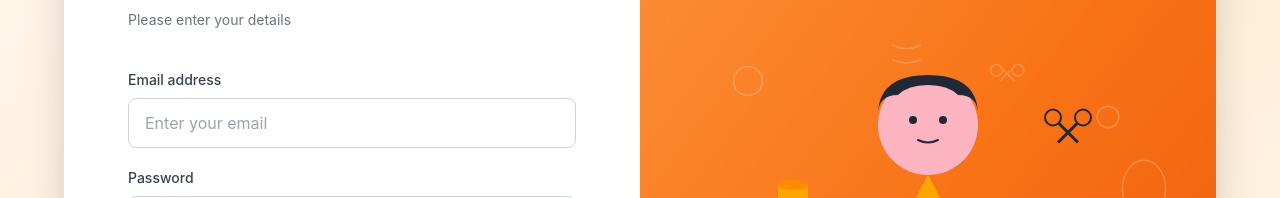
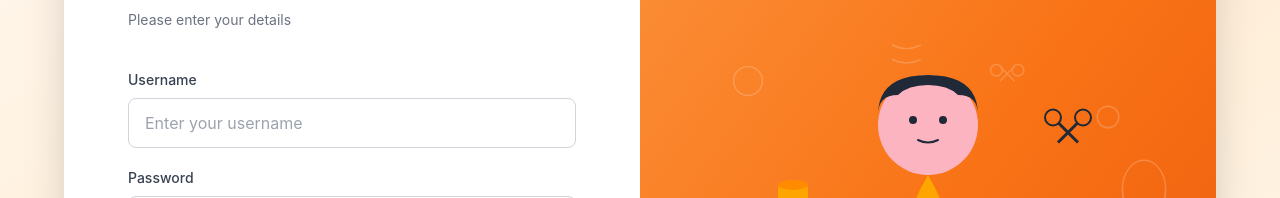
Before and after one commit to ritzsanchala2607/Smart-Stitch-Frontend, a React (Create React App) app: page / in a window 1280 px wide. Shown: the part 175-373 px from the top of the page. Built offline with nearby package versions, Linux system fonts and the light colour scheme.

Commit message:
Integrate api with login page

```diff
--- a/src/components/Login.jsx
+++ b/src/components/Login.jsx
@@ -4,6 +4,7 @@ import { motion } from 'framer-motion';
 import { Eye, EyeOff } from 'lucide-react';
 import GoogleAuthButton from './GoogleAuthButton';
 import ForgotPasswordModal from './ForgotPasswordModal';
+import {API_URL} from '../config';
 
 /**
  * Login Component
@@ -24,7 +25,7 @@ import ForgotPasswordModal from './ForgotPasswordModal';
  */
 function Login({ onSwitchToSignup }) {
   const [formData, setFormData] = useState({
-    email: '',
+    username: '',
     password: '',
     role: 'Customer',
   });
@@ -40,10 +41,10 @@ function Login({ onSwitchToSignup }) {
   const validateForm = () => {
     const newErrors = {};
 
-    if (!formData.email) {
-      newErrors.email = 'Email is required';
-    } else if (!/^[^\s@]+@[^\s@]+\.[^\s@]+$/.test(formData.email)) {
-      newErrors.email = 'Please enter a valid email';
+    if (!formData.username) {
+      newErrors.username = 'Username is required';
+    } else if (formData.username.length < 3) {
+      newErrors.username = 'Username must be at least 3 characters';
     }
 
     if (!formData.password) {
@@ -58,35 +59,48 @@ function Login({ onSwitchToSignup }) {
 
   // Handle form submission
   const handleSubmit = async (e) => {
-    e.preventDefault();
+  e.preventDefault();
 
-    if (!validateForm()) return;
+  if (!validateForm()) return;
 
-    setIsLoading(true);
+  setIsLoading(true);
 
-    // TODO: Backend Integration
-    // Replace this with actual API call
-    // Example:
-    // const response = await fetch('/api/auth/login', {
-    //   method: 'POST',
-    //   headers: { 'Content-Type': 'application/json' },
-    //   body: JSON.stringify(formData),
-    // });
-    // const data = await response.json();
-    // if (response.ok) {
-    //   localStorage.setItem('token', data.token);
-    //   // Redirect based on role
-    // } else {
-    //   setErrors({ submit: data.message });
-    // }
+  try {
+    const response = await fetch(`${API_URL}/auth/login`, {
+      method: 'POST',
+      headers: {
+        'Content-Type': 'application/json',
+      },
+      body: JSON.stringify(formData),
+    });
 
-    // Simulated delay
-    setTimeout(() => {
-      console.log('Login attempt:', formData);
+    const data = await response.json();
+
+    if (!response.ok) {
+      setErrors({ submit: data.message || "Invalid username or password" });
       setIsLoading(false);
-      setShowSuccessModal(true);
-    }, 1500);
-  };
+      return;
+    }
+
+    // Save token to localStorage
+    localStorage.setItem("token", data.token);
+
+    // Show success modal
+    setIsLoading(false);
+    setShowSuccessModal(true);
+
+    // OPTIONAL: Redirect based on role
+    // if (data.user.role === "Customer") navigate("/customer-dashboard");
+    // if (data.user.role === "Tailor") navigate("/tailor-dashboard");
+    // if (data.user.role === "Owner") navigate("/owner-dashboard");
+
+  } catch (error) {
+    setErrors({ submit: "Server error. Please try again later." });
+    console.log(error);
+    setIsLoading(false);
+  }
+};
+
 
   // Handle Google Sign-In
   const handleGoogleSignIn = async () => {
@@ -261,23 +275,23 @@ function Login({ onSwitchToSignup }) {
             )}
 
             <form onSubmit={handleSubmit} className="space-y-5">
-              {/* Email Input */}
+              {/* Username Input */}
               <motion.div variants={itemVariants}>
                 <label className="block text-sm font-medium text-gray-700 mb-2">
-                  Email address
+                  Username
                 </label>
                 <input
-                  type="email"
-                  name="email"
-                  value={formData.email}
+                  type="text"
+                  name="username"
+                  value={formData.username}
                   onChange={handleInputChange}
-                  placeholder="Enter your email"
+                  placeholder="Enter your username"
                   className={`w-full px-4 py-3 border rounded-lg focus:outline-none focus:ring-2 focus:ring-orange-500 transition-all ${
-                    errors.email ? 'border-red-500' : 'border-gray-300'
+                    errors.username ? 'border-red-500' : 'border-gray-300'
                   }`}
                 />
-                {errors.email && (
-                  <p className="text-red-500 text-xs mt-1">{errors.email}</p>
+                {errors.username && (
+                  <p className="text-red-500 text-xs mt-1">{errors.username}</p>
                 )}
               </motion.div>
 
@@ -613,7 +627,7 @@ function Login({ onSwitchToSignup }) {
                     </svg>
                   </div>
                   <div className="flex-1 min-w-0">
-                    <p className="font-semibold text-gray-900 truncate">{formData.email}</p>
+                    <p className="font-semibold text-gray-900 truncate">{formData.username}</p>
                     <p className="text-xs text-orange-600 font-medium mt-1">{formData.role}</p>
                   </div>
                 </div>
@@ -628,7 +642,7 @@ function Login({ onSwitchToSignup }) {
                     setShowSuccessModal(false);
                     // Reset form
                     setFormData({
-                      email: '',
+                      username: '',
                       password: '',
                       role: 'Customer',
                     });
--- /dev/null
+++ b/src/config.js
@@ -0,0 +1 @@
+export const API_URL = "http://localhost:8080";
```
Also changed, not shown: 1 other file (tests, documents, lock files or other folders).
